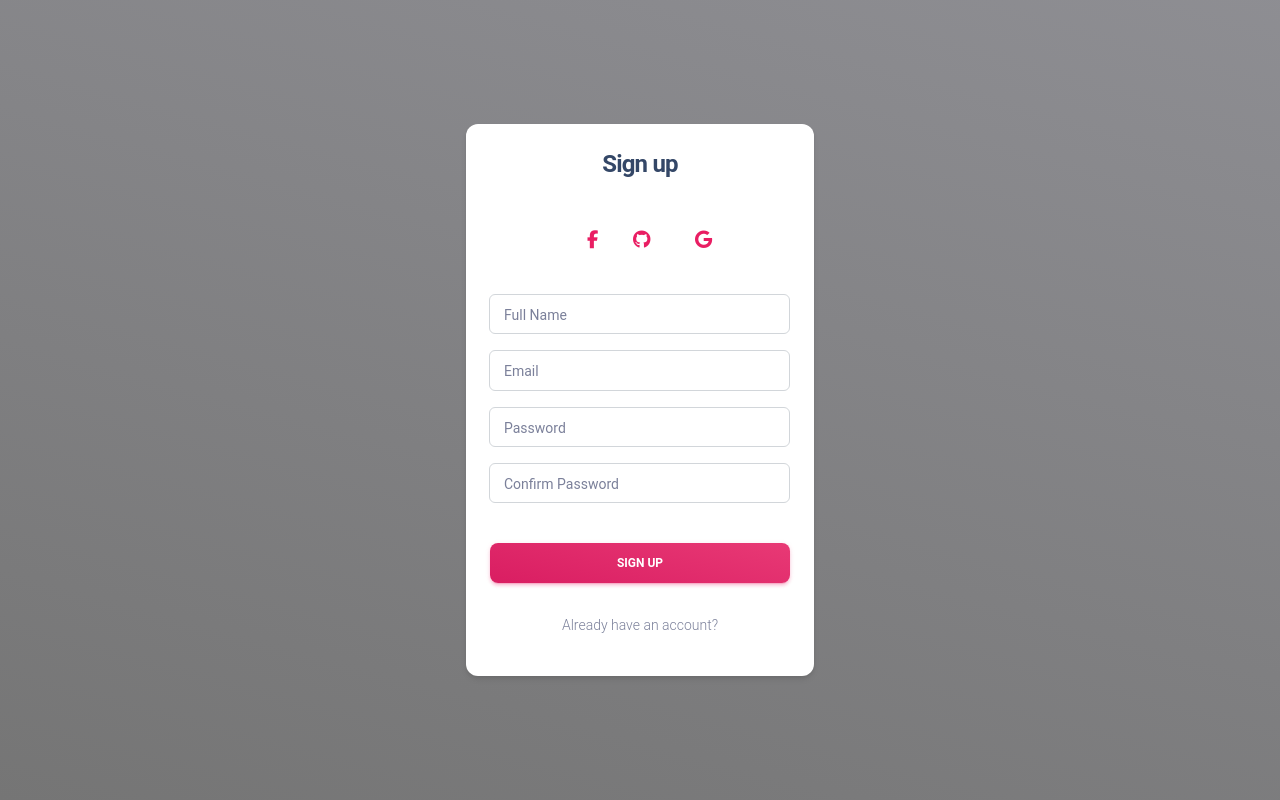
After one commit to familbabayev/rest-api-scanner, a Django app: page /register/ in a window 1280 px wide. The commit adds this page. Run offline with Django 4.2, Linux system fonts and the light colour scheme; some libraries are stand-ins or nearby versions.

Commit message:
added auth templates

```diff
--- a/app/urls.py
+++ b/app/urls.py
@@ -10,4 +10,6 @@ urlpatterns = [
     path('collections/<str:pk>/', views.viewCollection, name="view-collection"),
     path('scans/', views.scans, name="scans"),
     path('vulnerabilities/', views.vulnerabilities, name="vulnerabilities"),
+    path('login/', views.login, name="login"),
+    path('register/', views.register, name="register"),
 ]
--- a/app/views.py
+++ b/app/views.py
@@ -45,7 +45,9 @@ def viewCollection(request, pk):
 
 def scans(request):
     if request.method == 'POST':
-        collection = Collection.objects.get(id=7)
+        collection_id = request.POST['collection']
+
+        collection = Collection.objects.get(id=collection_id)
 
         spec_file_path = os.getcwd() + settings.MEDIA_URL + str(collection.file)
         res = main.runTests(spec_file_path, 'openapi')
@@ -53,8 +55,19 @@ def scans(request):
         print(res)
         return redirect('home')
 
-    return render(request, 'app/scans.html')
+    api_collections = Collection.objects.all()
+    context = {"collections": api_collections}
+    return render(request, 'app/scans.html', context)
+    # return render(request, 'mainKit.html')
 
 
 def vulnerabilities(request):
     return render(request, 'app/vulnerabilities.html')
+
+
+def register(request):
+    return render(request, 'register.html')
+
+
+def login(request):
+    return render(request, 'login.html')
--- /dev/null
+++ b/templates/mainKit.html
@@ -0,0 +1,38 @@
+<!DOCTYPE html>
+{% load static %}
+<html lang="en">
+
+<head>
+    <meta charset="UTF-8">
+    <meta http-equiv="X-UA-Compatible" content="IE=edge">
+    <meta name="viewport" content="width=device-width, initial-scale=1, shrink-to-fit=no">
+
+    <!-- Fonts -->
+    <link href="https://fonts.googleapis.com/css?family=Open+Sans:300,400,600,700" rel="stylesheet">
+
+    <!-- Icons -->
+    <link href="{% static 'uikit/assets/css/nucleo-icons.css' %}" rel="stylesheet">
+    <script src="https://kit.fontawesome.com/42d5adcbca.js" crossorigin="anonymous"></script>
+
+    <!-- Theme CSS -->
+    <link id="pagestyle" href="{% static 'uikit/assets/css/material-kit.min.css' %}" rel="stylesheet" />
+
+
+
+    <title>REST API Scanner</title>
+</head>
+
+<body>
+    {% block content %}
+    {% endblock %}
+</body>
+
+<!-- Core -->
+<script src="{% static 'uikit/assets/js/core/popper.min.js' %}"></script>
+<script src="{% static 'uikit/assets/js/core/bootstrap.min.js' %}"></script>
+
+<!-- Theme JS -->
+<script src="{% static 'uikit/assets/js/material-kit.min.js' %}" type="text/javascript"></script>
+
+
+</html>
--- /dev/null
+++ b/templates/register.html
@@ -0,0 +1,63 @@
+{% extends 'mainKit.html' %}
+{% block content %}
+<div class="page-header align-items-start min-vh-100" loading="lazy">
+    <span class="mask bg-gradient-dark opacity-6"></span>
+    <div class="container my-auto">
+        <div class="row">
+            <div class="col-lg-4 col-md-8 col-12 mx-auto">
+                <div class="card z-index-0 fadeIn3 fadeInBottom">
+
+                    <h4 class="font-weight-bolder text-center mt-4 mb-0">Sign up</h4>
+
+                    <div class="card-body">
+                        <div class="row mt-3">
+                            <div class="col-2 text-center ms-auto">
+                                <a class="btn btn-link px-3" href="javascript:;">
+                                    <i class="fa fa-facebook text-lg"></i>
+                                </a>
+                            </div>
+                            <div class="col-2 text-center px-1">
+                                <a class="btn btn-link px-3" href="javascript:;">
+                                    <i class="fa fa-github text-lg"></i>
+                                </a>
+                            </div>
+                            <div class="col-2 text-center me-auto">
+                                <a class="btn btn-link px-3" href="javascript:;">
+                                    <i class="fa fa-google text-lg"></i>
+                                </a>
+                            </div>
+                        </div>
+                        <form role="form" class="text-start">
+                            <div class="input-group input-group-outline my-3">
+                                <label class="form-label">Full Name</label>
+                                <input type="text" class="form-control">
+                            </div>
+                            <div class="input-group input-group-outline my-3">
+                                <label class="form-label">Email</label>
+                                <input type="email" class="form-control">
+                            </div>
+                            <div class="input-group input-group-outline mb-3">
+                                <label class="form-label">Password</label>
+                                <input type="password" class="form-control">
+                            </div>
+                            <div class="input-group input-group-outline mb-3">
+                                <label class="form-label">Confirm Password</label>
+                                <input type="password" class="form-control">
+                            </div>
+
+                            <div class="text-center">
+                                <button type="button" class="btn bg-gradient-primary w-100 my-4 mb-2">Sign up</button>
+                            </div>
+
+                            <p class="mt-4 text-sm text-center">
+                                Already have an account?
+                            </p>
+                        </form>
+                    </div>
+                </div>
+
+            </div>
+        </div>
+    </div>
+</div>
+{% endblock %}1
```
Also changed, not shown: app/templates/app/scans.html (+24 -10 lines), templates/login.html (added, +59 -0 lines), templates/main.html (+3 -4 lines).
